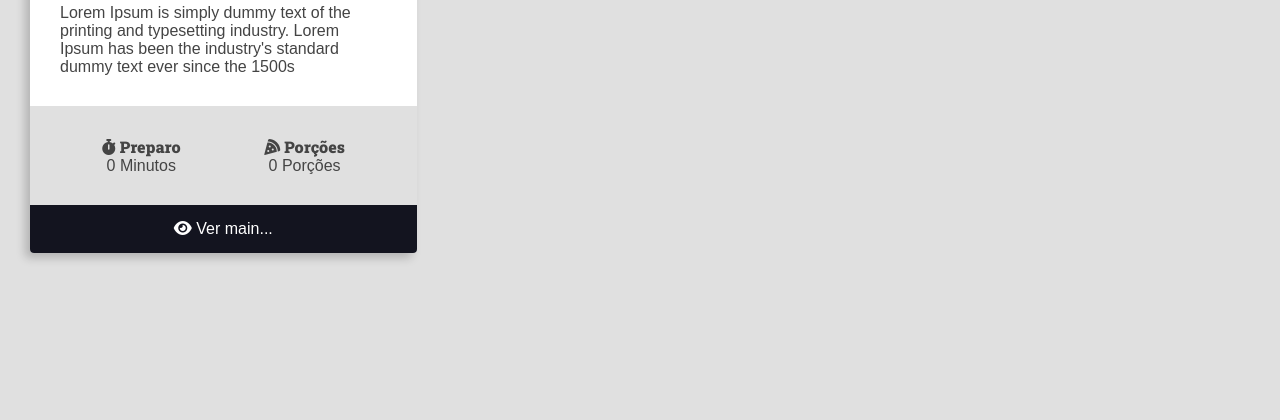
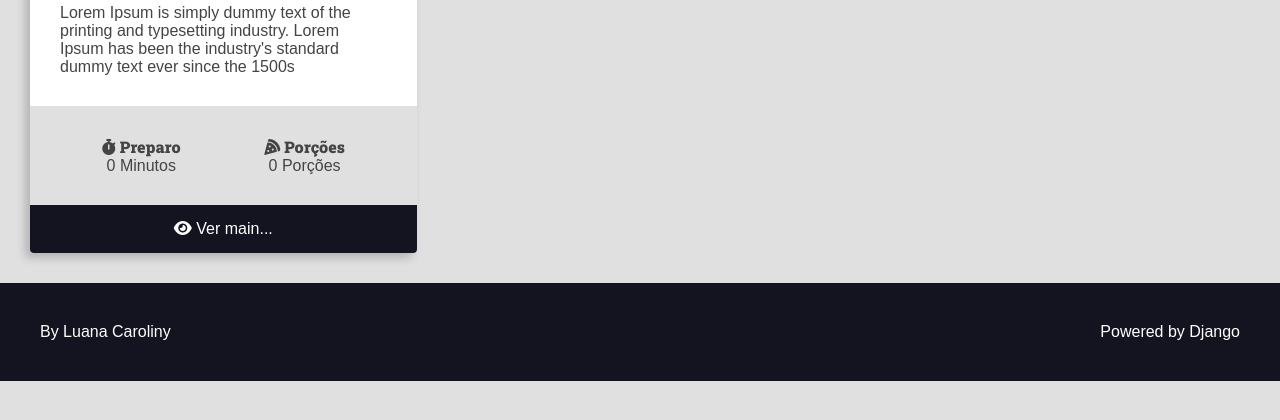
Before and after one commit to luacarol/recipes, a Django app: page / in a window 1280 px wide. Shown: the part 364-784 px from the top of the page. Run offline with Django 3.2, Linux system fonts and the light colour scheme; some libraries are stand-ins or nearby versions.

Commit message:
Adicionando o footer

```diff
--- a/recipes/templates/recipes/pages/home.html
+++ b/recipes/templates/recipes/pages/home.html
@@ -11,5 +11,7 @@
         </div>
     </main>
 
+    {% include "recipes/partials/footer.html" %}
+
 </body>
 </html>
--- /dev/null
+++ b/recipes/templates/recipes/partials/footer.html
@@ -0,0 +1,9 @@
+<footer class="main-footer">
+    <div class="developer">
+      <a href="https://github.com/luacarol" target="_blank" rel="noreferrer noopener">By Luana Caroliny</a>
+    </div>
+
+    <div class="powered">
+      <a href="https://www.djangoproject.com/" target="_blank" rel="noreferrer noopener">Powered by Django</a>
+    </div>
+  </footer>
--- a/recipes/templates/recipes/partials/head.html
+++ b/recipes/templates/recipes/partials/head.html
@@ -259,5 +259,24 @@
             filter: brightness(2);
         }
 
+        .main-footer {
+            display: flex;
+            align-items: center;
+            justify-content: space-between;
+            background: var(--color-primary-dark);
+            color: var(--color-white);
+            padding: var(--spacing-gutter-large);
+        }
+
+        .main-footer a {
+            color: var(--color-white);
+            text-decoration: none;
+            transition: all 300ms ease-in-out;
+        }
+
+        .main-footer a:hover {
+            filter: brightness(.8);
+        }
+
     </style>
 </head>
```
